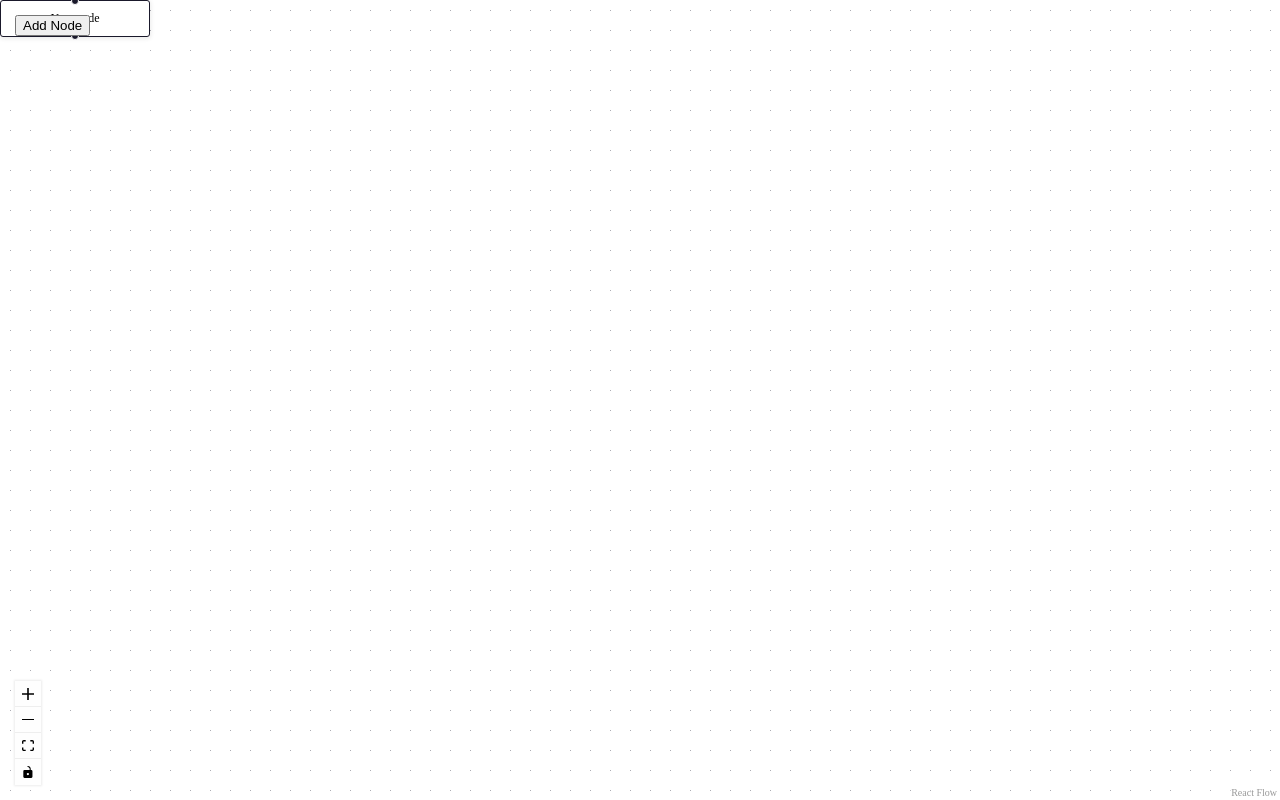
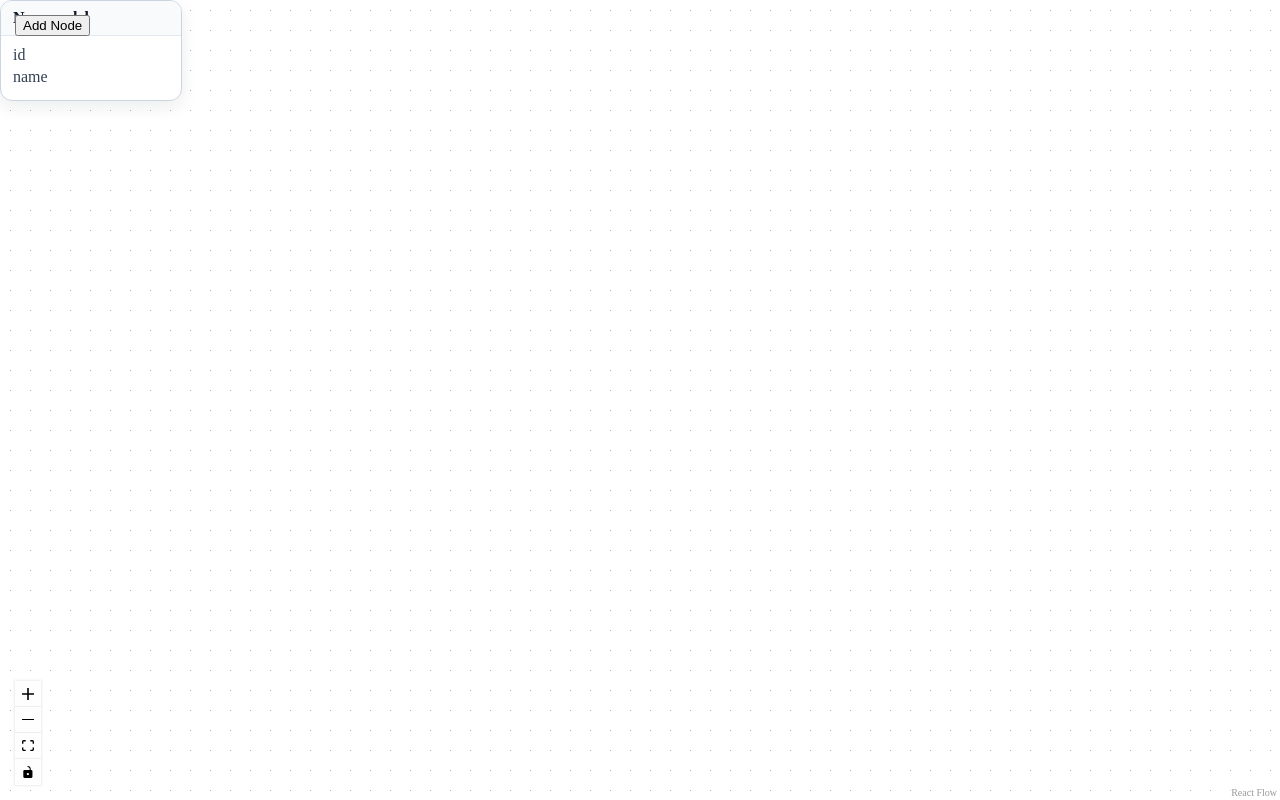
Before and after one commit to brume-app/brume, a React (Vite) app in the folder apps/builder/: page / in a window 1280 px wide. Both pictures are taken after a click on the button "Add Node". Built offline with nearby package versions, Linux system fonts and the light colour scheme.

Commit message:
feat(canvas): add model block mockup

```diff
--- a/apps/builder/src/features/canvas/Canvas.tsx
+++ b/apps/builder/src/features/canvas/Canvas.tsx
@@ -7,6 +7,9 @@ import {
   type Node,
 } from '@xyflow/react';
 import '@xyflow/react/dist/style.css';
+import { ModelBlock, type ModelNodeData } from '../model-block/ModelBlock';
+
+export type ModelNode = Node<ModelNodeData, 'model'>;
 
 /**
  * Interactive node editor built on React Flow.
@@ -19,19 +22,27 @@ import '@xyflow/react/dist/style.css';
  * Nodes live in local state only and are lost when the component unmounts.
  */
 export function Canvas() {
-  const [nodes, setNodes, onNodesChange] = useNodesState<Node>([]);
+  const [nodes, setNodes, onNodesChange] = useNodesState<ModelNode>([]);
 
   function addNode() {
-    const newNode: Node = {
+    const newNode: ModelNode = {
       id: crypto.randomUUID(),
+      type: 'model',
       position: { x: 0, y: 0 },
-      data: { label: 'New node' },
+      data: {
+        label: 'New model',
+        fields: ['id', 'name'],
+      },
     };
     setNodes((currentNodes) => [...currentNodes, newNode]);
   }
 
   return (
-    <ReactFlow nodes={nodes} onNodesChange={onNodesChange}>
+    <ReactFlow
+      nodes={nodes}
+      onNodesChange={onNodesChange}
+      nodeTypes={{ model: ModelBlock }}
+    >
       <Background />
       <Controls />
       <Panel position="top-left">
--- /dev/null
+++ b/apps/builder/src/features/model-block/ModelBlock.tsx
@@ -0,0 +1,61 @@
+import type { Node, NodeProps } from '@xyflow/react';
+
+export type ModelNodeData = {
+  label: string;
+  fields: string[];
+};
+
+export type ModelNode = Node<ModelNodeData, 'model'>;
+
+/**
+ * Visual placeholder for a model in the canvas.
+ *
+ * @remarks
+ * This is the mockup that aligns the builder UI with the generator contract.
+ * The node title is the model name and the field list shows the expected schema.
+ */
+export function ModelBlock({ data }: NodeProps<ModelNode>) {
+  return (
+    <div
+      style={{
+        minWidth: '180px',
+        border: '1px solid #cbd5e1',
+        borderRadius: '12px',
+        background: '#ffffff',
+        boxShadow: '0 6px 18px rgba(15, 23, 42, 0.08)',
+        overflow: 'hidden',
+      }}
+    >
+      <div
+        style={{
+          background: '#f8fafc',
+          borderBottom: '1px solid #e2e8f0',
+          padding: '8px 12px',
+          fontWeight: 700,
+          color: '#0f172a',
+        }}
+      >
+        {data.label}
+      </div>
+
+      <ul
+        style={{
+          margin: 0,
+          padding: '8px 12px 12px',
+          listStyle: 'none',
+          color: '#334155',
+        }}
+      >
+        {data.fields.length === 0 ? (
+          <li style={{ color: '#64748b' }}>No fields yet</li>
+        ) : (
+          data.fields.map((field) => (
+            <li key={field} style={{ padding: '2px 0' }}>
+              {field}
+            </li>
+          ))
+        )}
+      </ul>
+    </div>
+  );
+}
```
Also changed, not shown: 1 other file (tests, documents, lock files or other folders).
